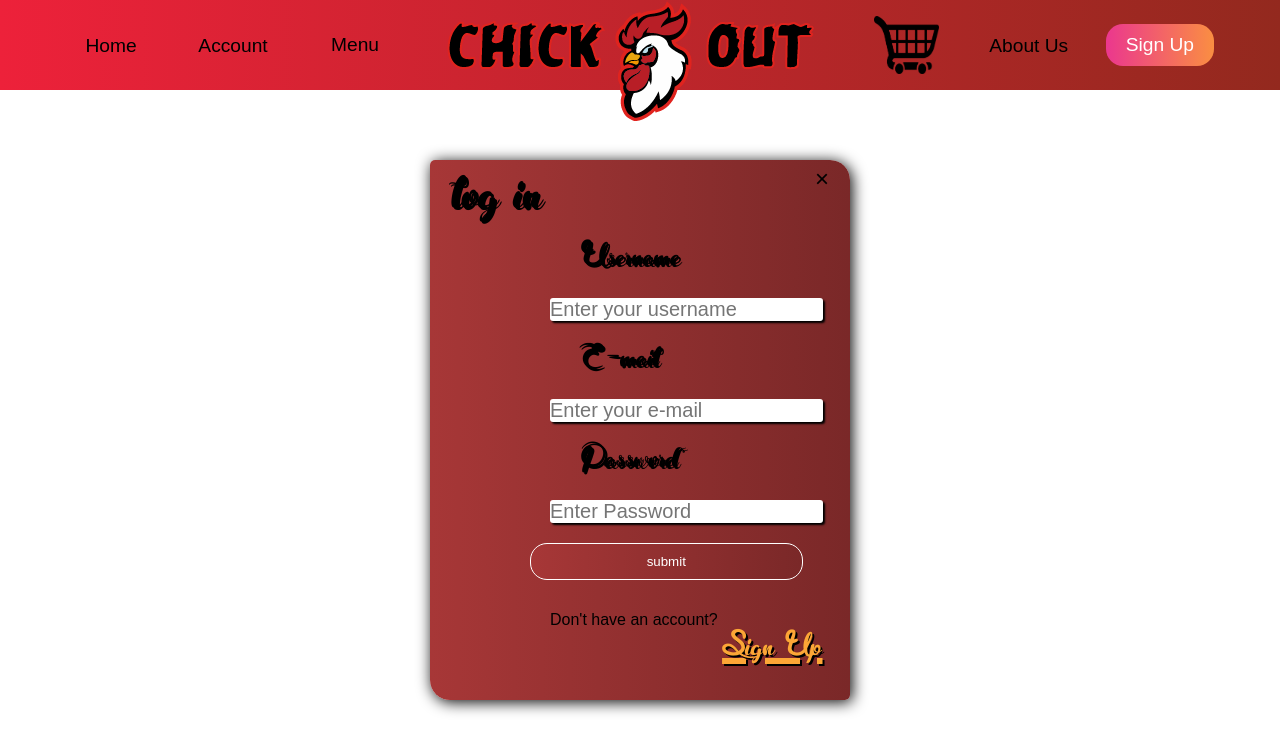
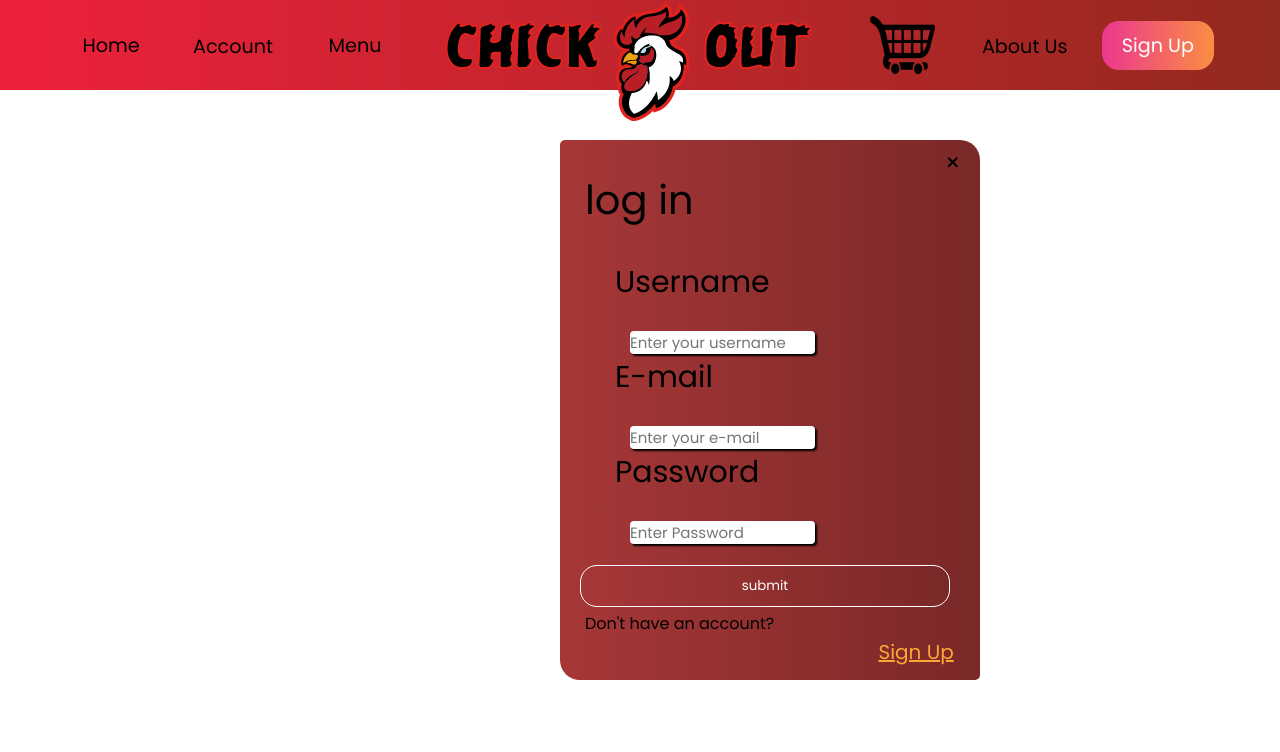
Before and after one commit to MahmoudHany908/Chick-out, a plain HTML site: page log in.html in a window 1280 px wide. Drawn offline with Linux system fonts and the light colour scheme.

Commit message:
fix_login_phase1

```diff
--- a/log in.html
+++ b/log in.html
@@ -7,7 +7,7 @@
     <link rel="stylesheet" href="style-2.css">
     <script src="main-signup.js"></script>
 
-        <title>Project 1-log-in</title>
+    <title>log-in</title>
 </head>
 
 <nav class="navbar">
@@ -15,7 +15,7 @@
 
         <ul class="navbar__menu">
             <div class="outer-box">
-                    <div class="box" heigh="60px" width="100px" ></div>
+                <div class="box" heigh="60px" width="100px"></div>
                 <li class="navbar_item"><a href="index.html" class="navbar__links" id="home-page">Home</a></li>
             </div>
 
@@ -24,11 +24,12 @@
         </ul>
 
 
-                <a href="index.html" id="navbar-logo"><img src="Artboard 1.png" id="logo"   alt=""></a>
+        <a href="index.html" id="navbar-logo"><img src="Artboard 1.png" id="logo" alt=""></a>
 
 
         <ul class="navbar__menu">
-                <li><a href="Cart.html"class="navbar__links crt" id="#cart-page" alt=""><img src="cart 2.png" width="65px" height="58px"></a></li>
+            <li><a href="Cart.html" class="navbar__links crt" id="#cart-page" alt=""><img src="cart 2.png" width="65px"
+                        height="58px"></a></li>
             <li class="navbar_item"><a href="about_us.html" class="navbar__links" id="About-page">About Us</a></li>
             <li class="navbar_btn"><a href="sign-up.html" class="button" id="sign-up">Sign Up</a></li>
         </ul>
@@ -39,21 +40,29 @@
 <br><br>
 <!--my work-->
 
-        <div class="formwrapper"  id ="aform">
-            <span class = "closebtn">&times;</span>
-<p id="afront" > log in </p>
+<div class="formwrapper" id="aform">
+    <span class="closebtn">&times;</span>
+    <p id="afront"> log in </p>
 
     <form class="log-in-form" onsubmit="signin(event)">
-<label for="username"><p class="front">Username</p></label> <br>
-<input  type="text" class="textinput" id="username" name="username" placeholder="Enter your username" required> <br>
+        <label for="username">
+            <p class="front">Username</p>
+        </label> <br>
+        <input type="text" class="textinput" id="username" name="username" placeholder="Enter your username" required>
+        <br>
         <p class="msg">Error Message</p>
-<label for="E-mail"><p class="front">E-mail</p></label> <br>
+        <label for="E-mail">
+            <p class="front">E-mail</p>
+        </label> <br>
         <input type="email" class="textinput" id="E-mail" name="email" placeholder="Enter your e-mail" required> <br>
         <p class="msg">Error Message</p>
-<label for="password"><p class="front">Password</p></label> <br>
-<input type="password"class="textinput" id="password" name="password" placeholder="Enter Password" required> <br>
+        <label for="password">
+            <p class="front">Password</p>
+        </label> <br>
+        <input type="password" class="textinput" id="password" name="password" placeholder="Enter Password" required>
+        <br>
         <p class="msg">Error Message</p>
-<input class = "subbutton" type="submit" value="submit">
+        <input class="subbutton" type="submit" value="submit">
 
         <span>Don't have an account? <a class="forgot" href="sign-up.html">Sign Up</a></span>
     </form>
--- a/style-2.css
+++ b/style-2.css
@@ -1,102 +1,103 @@
-*{
+@import url('https://fonts.googleapis.com/css2?family=Poppins:ital,wght@0,100;0,200;0,300;0,400;0,500;0,600;0,700;0,800;0,900;1,100;1,200;1,300;1,400;1,500;1,600;1,700;1,800;1,900&display=swap');
+
+* {
+    font-family: 'Poppins', sans-serif;
+    margin: 0;
+    padding: 0;
     box-sizing: border-box;
-    padding: 0;
-    margin: 0;
-    font-family: 'Kumbh Sans', sans-serif;
     scroll-behavior: smooth;
 }
-body{
+
+body {
     background-image: url("Background.jpg") no-repeat;
 
 }
+
 /*my work */
-@font-face{
-    src:url("RoyalChicken-lz7D.ttf");
-    font-family:royal;}
-
-.formwrapper{
-border-radius:5px 20px ;
-    padding:25px;
-    width:420px; min-height:540px; max-height:670px;
-    box-shadow: 2px 2px 15px black;
-
-    position:absolute;
-    top:160px;
-    right:430px;
-    background: linear-gradient(to right, #a73737, #7a2828);
 
 
+.formwrapper {
+    margin: 0em 0em 30em 35em;
+    border-radius: 5px 20px;
+    padding: 25px;
+    width: 420px;
+    position: relative;
+    min-height: 540px;
+    max-height: 670px;
+    background: linear-gradient(to right, #a73737, #7a2828);
     color: black;
 }
-.log-in-form > a {
-    text-decoration:none;
+
+.log-in-form>a {
+    text-decoration: none;
 }
-input[type=text]{
+
+input[type=text] {
+    border-radius: 3px;
+    ;
+}
+
+.log-in-form>.textinput {
+    display: relative;
+    margin-left: 3em;
+    padding: 10 em;
+    height: 50%;
+    width: 50%;
+    font-size: 15px;
+    border: none;
+    outline: none;
     box-shadow: 2px 2px 2px black;
-    border-radius: 3px;;
+    border-radius: 4px;
 }
-.log-in-form > .textinput{
-    display:relative;
-    padding-left: 0.5 rem;
 
-    padding:5 rem;
-    height:90%;
-    width:100%;
-    font-size:20px;
-    border:none;
-    outline:none;
-box-shadow: 2px 2px 2px black;
-border-radius: 3px;
+.log-in-form>label {
+    text-indent: 30px;
+
+    height: 20px;
 }
-.log-in-form > label {
-    text-indent:30px;
-    text-shadow:2px 2px 0 black;
 
-    height:20px;
-}
-.log-in-form > label :hover{
+.log-in-form>label :hover {
     transition: all 0.2s ease-out;
 }
-.log-in-form{
-    position:absolute;
-   left:120px;
-   top:60px;
+
+.log-in-form {
+    position: center;
 
 }
-#afront{
-  height:50px;
-    font-family:royal;
-    font-weight:20px;
-    font-size:100px;
-    text-shadow: 2px 2px 0 black;
+
+#afront {
+    font-family:'Poppins', sans-serif;
+    font-weight: 10px;
+    font-size: 40px;
     position: relative;
-    top:-80px;
+    top: -30px;
 }
-.front{
-font-family:royal;
-font-weight:20px;
-font-size:60px;
+
+.front {
+    font-family: 'Poppins', sans-serif;
+    font-weight: 5px;
+    font-size: 30px;
 }
 
 
 
-.closebtn{
-    position:relative;
-    top:-20px;
-    right:-360px;
-    margin:0px;
-    font-size:1.5rem;
+.closebtn {
+    position: relative;
+    top: -20px;
+    right: -360px;
+    margin: 0px;
+    font-size: 1.5rem;
 }
-.closebtn:hover{
-    cursor:pointer;
-    color:#f9423D;
+
+.closebtn:hover {
+    cursor: pointer;
+    color: #f9423D;
     transition: 0.2s ease-out
-
 }
 
 .subbutton {
-  position:relative;
-right:20px;
+    position: relative;
+    right: 5px;
     margin-top: 15px;
     color: #fff;
     display: flex;
@@ -105,7 +106,7 @@ right:20px;
     text-decoration: none;
     /*font-family:royal;
   font-size:20px;*/
-  margin-top:20px;
+    margin-top: 20px;
     padding: 10px 20px;
     width: 100%;
     height: 100%;
@@ -113,38 +114,44 @@ right:20px;
     outline: none;
     border-radius: 17px;
     background: linear-gradient(to right, #a73737, #7a2828);
-    transition: all 0.9s ease;}
-.subbutton:hover{
+    transition: all 0.9s ease;
+}
+
+.subbutton:hover {
     background: linear-gradient(to right, #c55858, #ac3b3b);
     transition: all 0.5s ease;
-    cursor:pointer;
+    cursor: pointer;
 }
-.msg{
-    font-size:0.7 rem;
-    margin-top:10px;
-    margin-bottom:0px;
-    display:none;
+
+.msg {
+    font-size: 0.7 rem;
+    margin-top: 10px;
+    margin-bottom: 0px;
+    display: none;
 
 }
-.atbottom{
-    text-indent:10px;
 
-    font-family:royal;
+.atbottom {
+    text-indent: 10px;
+
+    font-family: 'Poppins', sans-serif;
     font-weight: 20px;
-font-size:60px;
-text-shadow:2px 2px 0 black;
+    font-size: 20px;
 }
-.box{
-    position:relative;
-    left:160px;
-    bottom:33px;
+
+.box {
+    position: relative;
+    left: 160px;
+    bottom: 33px;
 }
-.forgot{
-    position:relative;
-    bottom:-30px;
-    font-family:royal;
-    font-size:60px;
-    text-shadow: 2px 2px 0 black;
-    color:rgb(252, 166, 54);
+
+.forgot {
+    position: relative;
+    bottom: -30px;
+    font-family: 'Poppins', sans-serif;
+    font-size: 20px;
+    color: rgb(252, 166, 54);
+    margin-left: 5em;
 }
+
 /*my work*/
--- a/style.css
+++ b/style.css
@@ -1,8 +1,9 @@
+@import url('https://fonts.googleapis.com/css2?family=Poppins:ital,wght@0,100;0,200;0,300;0,400;0,500;0,600;0,700;0,800;0,900;1,100;1,200;1,300;1,400;1,500;1,600;1,700;1,800;1,900&display=swap');
 *{
+    font-family: 'Poppins', sans-serif;
+    margin: 0;
+    padding: 0;
     box-sizing: border-box;
-    padding: 0;
-    margin: 0;
-    font-family: 'Kumbh Sans', sans-serif;
     scroll-behavior: smooth;
 }
 
```
Lines whose indentation alone changed are shown as unchanged.
